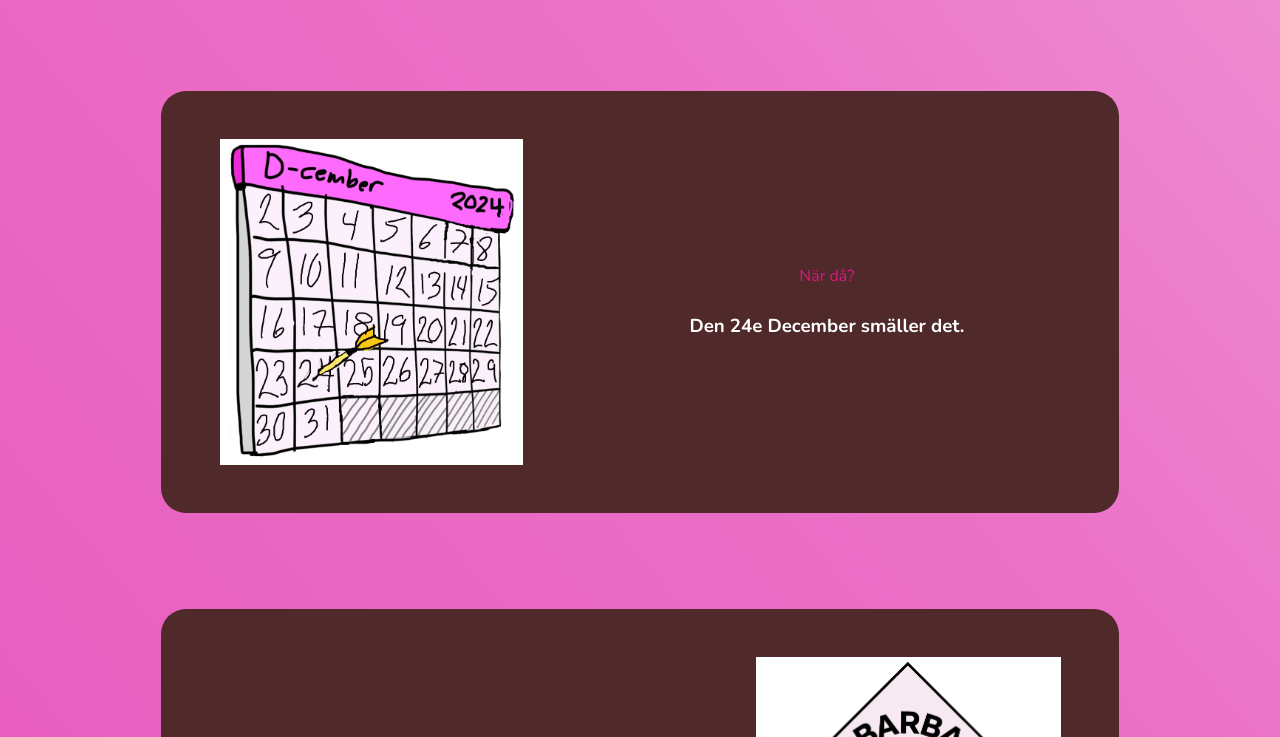
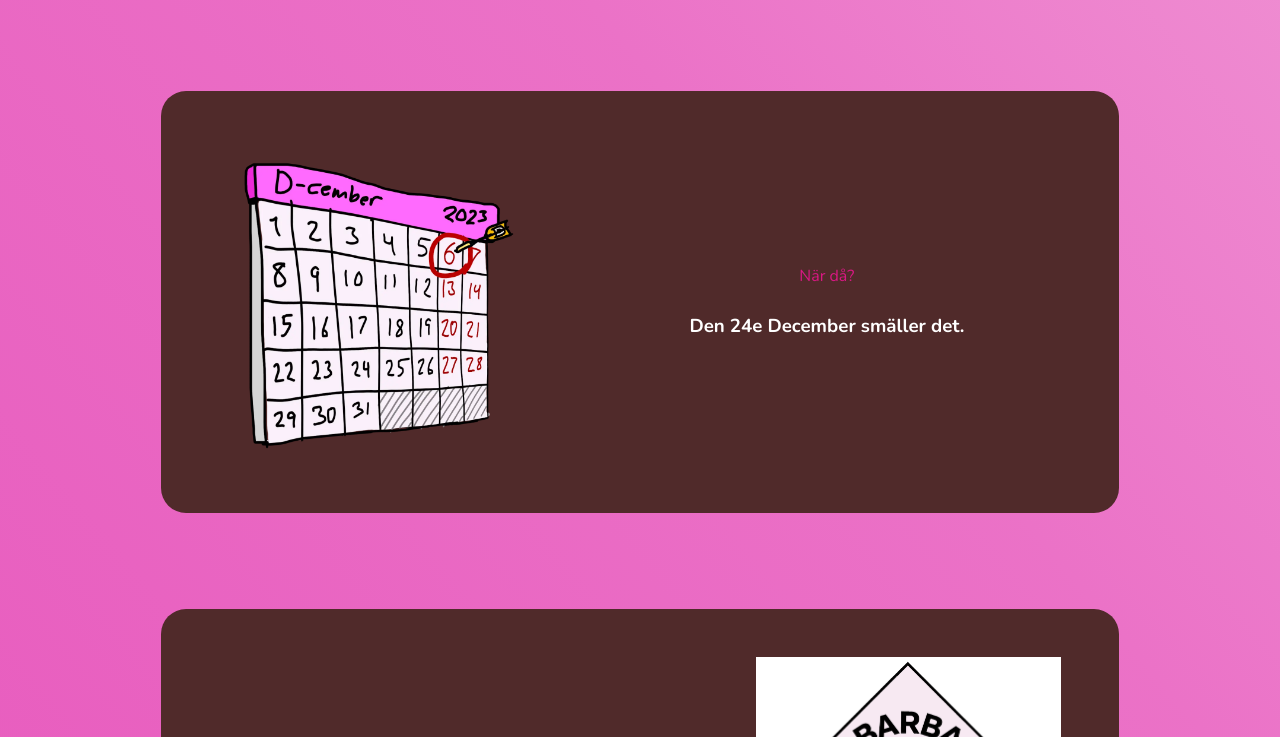
Before and after one commit to TeachersGodComplex/sexIT, an Eleventy site: page index.njk in a window 1280 px wide. Shown: the part 1700-2437 px from the top of the page. Built offline with nearby package versions, Linux system fonts and the light colour scheme; Eleventy itself is replaced by a stand-in of ours; files that its build step writes are made by us from their sources; what eleventy-plugin-postcss would draw is missing.

Commit message:
ny kalender

```diff
--- a/index.njk
+++ b/index.njk
@@ -80,7 +80,7 @@ funkar det typ exakt som vanlig HTML, men med några quirks som kan vara nice ib
       <h2 class="headline-2">När då?</h2>
       <h3 style="text-align: center; color: white;">Den 24e December smäller det.</h3>
     </div>
-    <img src="/public/images/kalender_jul.webp" alt="" />
+    <img src="/public/images/kalender.webp" alt="Kårhuset Örat" />
   </section>
 
   <section class="text-image left">
```
